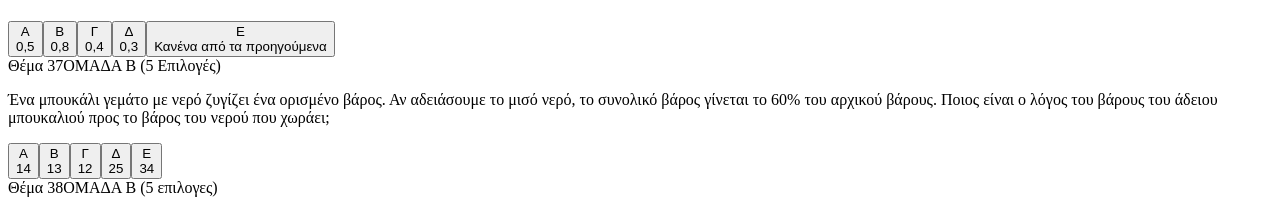
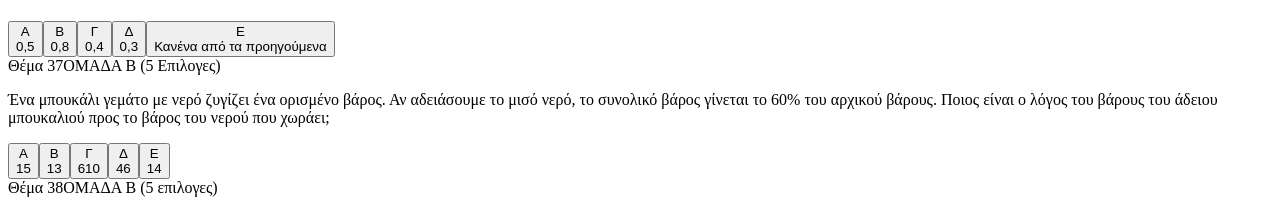
Before and after one commit to gkrimpas-lab/learn-maths-2026, a Next.js app: page /protipa/themata-2025 in a window 1280 px wide. Shown: the part 2662-2875 px from the top of the page. Built offline with nearby package versions, Linux system fonts and the light colour scheme.

Commit message:
Update themata-2025.js

```diff
--- a/pages/protipa/themata-2025.js
+++ b/pages/protipa/themata-2025.js
@@ -1304,14 +1304,14 @@ const QUESTIONS_2025 = [
  {
     id: 17,
     officialNumber: 37,
-    group: 'ΟΜΑΔΑ Β (5 Επιλογές)',
+    group: 'ΟΜΑΔΑ Β (5 Επιλογες)',
     promptText: 'Ένα μπουκάλι γεμάτο με νερό ζυγίζει ένα ορισμένο βάρος. Αν αδειάσουμε το μισό νερό, το συνολικό βάρος γίνεται το 60% του αρχικού βάρους. Ποιος είναι ο λόγος του βάρους του άδειου μπουκαλιού προς το βάρος του νερού που χωράει;',
     options: [
-      { key: 'A', label: <Fraction num="1" den="4" />, raw: '1/4' },
+      { key: 'A', label: <Fraction num="1" den="5" />, raw: '1/5' },
       { key: 'B', label: <Fraction num="1" den="3" />, raw: '1/3' },
-      { key: 'Γ', label: <Fraction num="1" den="2" />, raw: '1/2' },
-      { key: 'Δ', label: <Fraction num="2" den="5" />, raw: '2/5' },
-      { key: 'E', label: <Fraction num="3" den="4" />, raw: '3/4' }
+      { key: 'Γ', label: <Fraction num="6" den="10" />, raw: '6/10' },
+      { key: 'Δ', label: <Fraction num="4" den="6" />, raw: '4/6' },
+      { key: 'E', label: <Fraction num="1" den="4" />, raw: '1/4' }
     ],
     correctRaw: '1/4',
     explain: (
```
